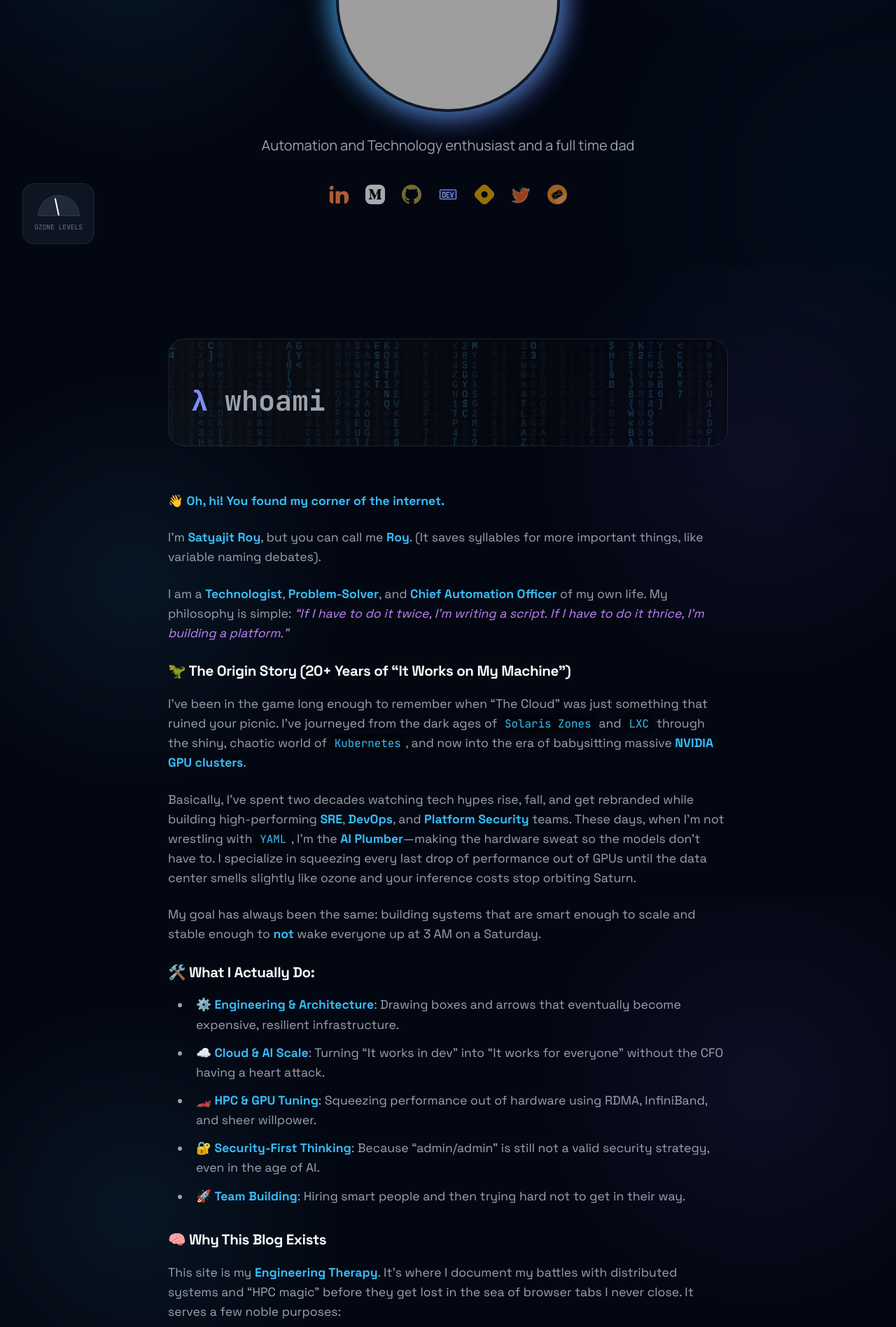
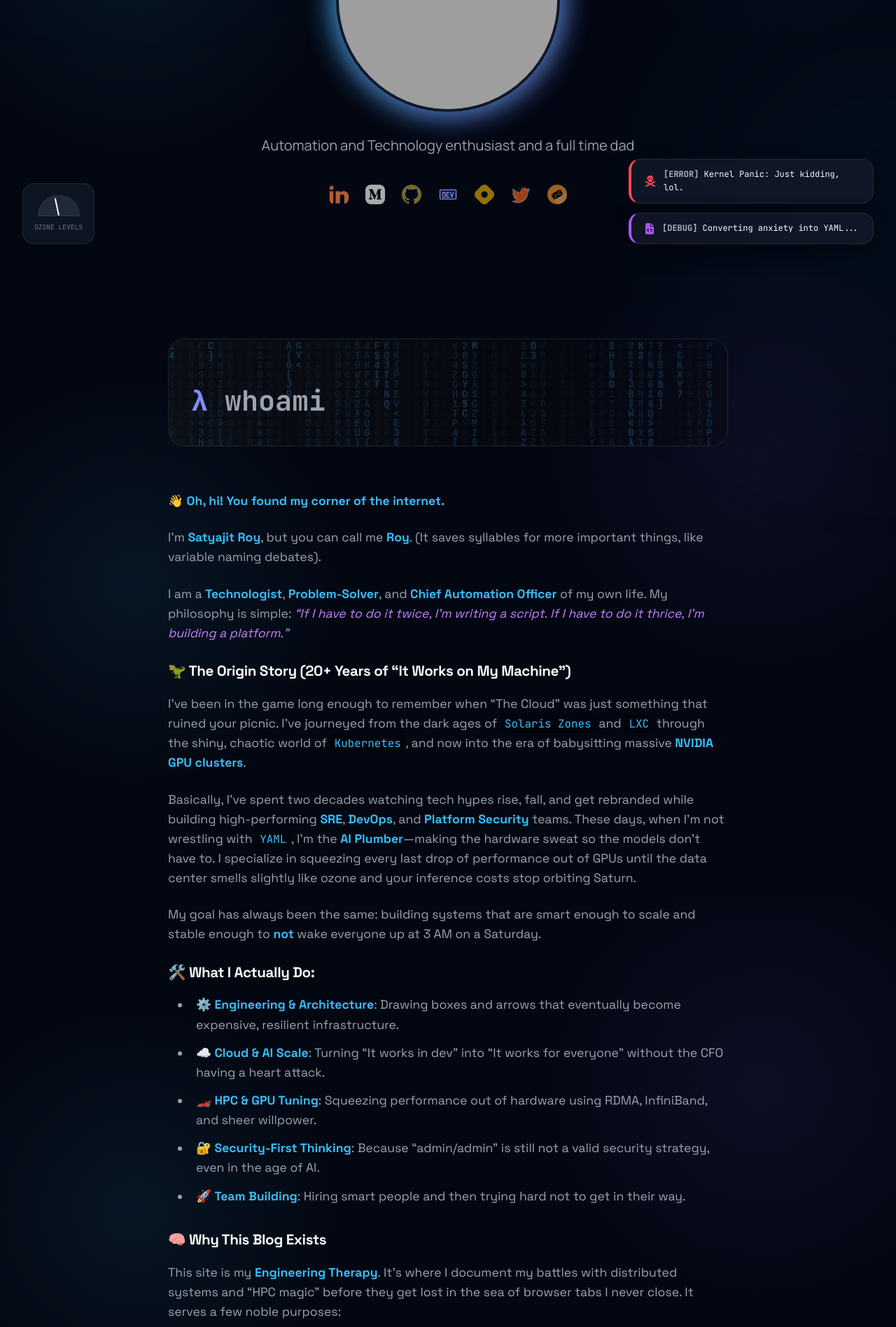
Before and after one commit to kodelint/kodelint.github.io, a Jekyll site: the page built from index.md, in a window 1280 px wide. Shown: the part 519-2416 px from the top of the page at 70% size. Built offline with Jekyll 4.4.1, drawn with Linux system fonts in a browser that asks for light colours; nearby versions of some CDN libraries; some of the changed text lies outside the part shown; grey boxes are pictures that could not be loaded.

Commit message:
UI Polish: Enhanced System Logs with colors, icons, and funny systems-engineering messages

```diff
--- a/_includes/footer.html
+++ b/_includes/footer.html
@@ -119,40 +119,52 @@
   // Floating System Logs Logic
   const logsContainer = document.getElementById('system-logs');
   const quirkyMessages = [
-    "[INFO] Squeezing GPU performance...",
-    "[WARN] Red Bull level: LOW",
-    "[DEBUG] Wrestling with Rust lifetimes...",
-    "[INFO] Automating the automation...",
-    "[DEBUG] Benchmarking distributed state...",
-    "[WARN] Ozone levels rising ⚡",
-    "[INFO] Deploying 30B request pipeline...",
-    "[DEBUG] Refactoring box & arrow diagrams...",
-    "[INFO] Statically linking sanity...",
-    "[WARN] Borrow checker is unhappy 🦀"
+    { level: 'info', icon: 'fa-microchip', text: "Squeezing GPU performance..." },
+    { level: 'warn', icon: 'fa-battery-empty', text: "Red Bull level: CRITICAL" },
+    { level: 'debug', icon: 'fa-bug', text: "Wrestling with Rust lifetimes... again." },
+    { level: 'info', icon: 'fa-robot', text: "Automating the automation..." },
+    { level: 'debug', icon: 'fa-database', text: "Benchmarking distributed state..." },
+    { level: 'warn', icon: 'fa-bolt', text: "Ozone levels rising ⚡" },
+    { level: 'error', icon: 'fa-fire', text: "Data center fire detected (This is fine)." },
+    { level: 'info', icon: 'fa-network-wired', text: "Optimizing RDMA pipelines..." },
+    { level: 'debug', icon: 'fa-code-branch', text: "Satisfying the borrow checker..." },
+    { level: 'warn', icon: 'fa-mug-hot', text: "Coffee cold. Re-heating required." },
+    { level: 'info', icon: 'fa-box', text: "Statically linking sanity..." },
+    { level: 'error', icon: 'fa-skull-crossbones', text: "Kernel Panic: Just kidding, lol." },
+    { level: 'debug', icon: 'fa-file-code', text: "Converting anxiety into YAML..." }
   ];
 
   function addLog() {
     if (!logsContainer) return;
-    const msg = quirkyMessages[Math.floor(Math.random() * quirkyMessages.length)];
+    const log = quirkyMessages[Math.floor(Math.random() * quirkyMessages.length)];
     const logEntry = document.createElement('div');
-    logEntry.className = 'log-entry';
-    logEntry.textContent = msg;
+    logEntry.className = `log-entry ${log.level}`;
+    logEntry.innerHTML = `
+      <i class="fas ${log.icon}"></i>
+      <div class="log-content">
+        <span style="font-weight: 800; opacity: 0.7;">[${log.level.toUpperCase()}]</span> ${log.text}
+      </div>
+    `;
     logsContainer.appendChild(logEntry);
 
-    if (logsContainer.children.length > 5) {
-      logsContainer.removeChild(logsContainer.firstChild);
+    if (logsContainer.children.length > 4) {
+      const firstChild = logsContainer.firstChild;
+      firstChild.classList.add('fade-out');
+      setTimeout(() => { if (firstChild.parentNode) logsContainer.removeChild(firstChild); }, 800);
     }
 
     setTimeout(() => {
-      logEntry.classList.add('fade-out');
-      setTimeout(() => {
-        if (logEntry.parentNode) logEntry.parentNode.removeChild(logEntry);
-      }, 2000);
-    }, 4000);
+      if (!logEntry.classList.contains('fade-out')) {
+        logEntry.classList.add('fade-out');
+        setTimeout(() => {
+          if (logEntry.parentNode) logEntry.parentNode.removeChild(logEntry);
+        }, 800);
+      }
+    }, 6000);
   }
 
-  setInterval(addLog, 5000);
-  addLog();
+  setInterval(addLog, 4000);
+  setTimeout(addLog, 1000);
 
   // Reading Progress Logic
   window.onscroll = function() {
--- a/assets/css/main.css
+++ b/assets/css/main.css
@@ -870,6 +870,61 @@ button[type="submit"]:hover {
   text-transform: uppercase;
 }
 
+/* Floating System Logs */
+.system-logs {
+  position: fixed;
+  bottom: 2rem;
+  right: 2rem;
+  z-index: 1000;
+  display: flex;
+  flex-direction: column;
+  gap: 0.75rem;
+  pointer-events: none;
+  max-width: 350px;
+}
+
+.log-entry {
+  background: rgba(17, 24, 39, 0.9);
+  backdrop-filter: blur(12px);
+  border: 1px solid var(--border-subtle);
+  padding: 0.75rem 1.25rem;
+  border-radius: var(--radius-md);
+  font-family: var(--font-mono);
+  font-size: 0.75rem;
+  color: var(--text-primary);
+  display: flex;
+  align-items: center;
+  gap: 0.75rem;
+  box-shadow: 0 10px 30px rgba(0, 0, 0, 0.4);
+  animation: logSlideIn 0.4s cubic-bezier(0.175, 0.885, 0.32, 1.275) forwards;
+  border-left: 4px solid var(--accent-primary);
+}
+
+.log-entry.info { border-left-color: #38bdf8; }
+.log-entry.warn { border-left-color: #facc15; }
+.log-entry.debug { border-left-color: #a855f7; }
+.log-entry.error { border-left-color: #ff4757; }
+
+.log-entry i {
+  font-size: 1rem;
+}
+
+.log-entry.info i { color: #38bdf8; }
+.log-entry.warn i { color: #facc15; }
+.log-entry.debug i { color: #a855f7; }
+.log-entry.error i { color: #ff4757; }
+
+.log-entry.fade-out {
+  opacity: 0;
+  transform: translateX(50px) scale(0.9);
+  transition: all 0.8s ease-in;
+}
+
+@keyframes logSlideIn {
+  from { opacity: 0; transform: translateX(100px) scale(0.8); }
+  to { opacity: 1; transform: translateX(0) scale(1); }
+}
+
 /* Footer */
 footer {
   margin-top: 6rem;
@@ -926,8 +981,14 @@ footer {
   }
 
   .system-logs {
-    bottom: 6rem; /* Move up to avoid bottom nav */
+    bottom: 6rem; /* Above bottom nav */
     right: 1rem;
+    left: 1rem;
+    max-width: none;
+  }
+
+  .log-entry {
+    padding: 0.5rem 1rem;
   }
 
   .profile-hud {
```
